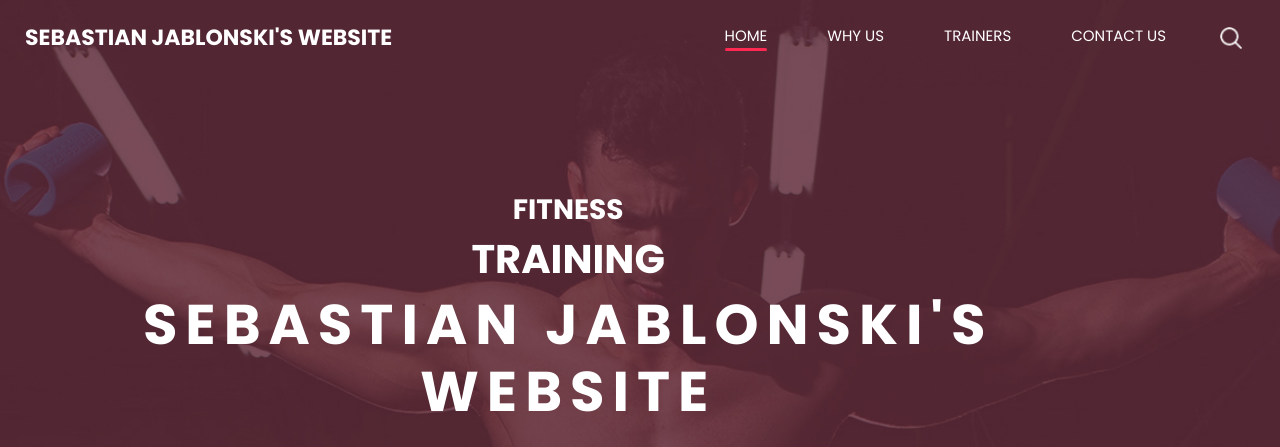
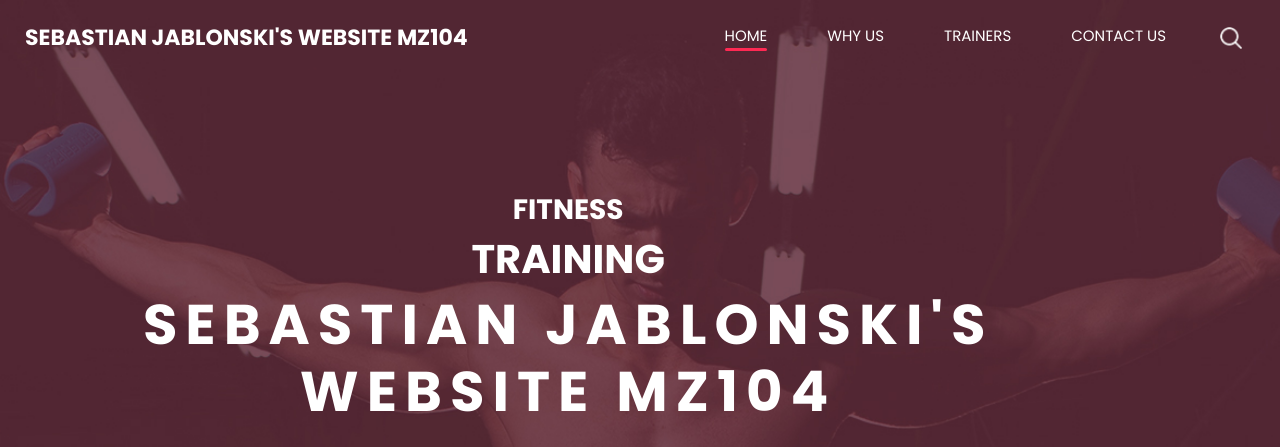
Before and after one commit to Sebastian99j/mywebsite, a plain HTML site: page index.html in a window 1280 px wide. Shown: the top 447 px of the page. Drawn offline with nearby package versions, Linux system fonts and the light colour scheme.

Commit message:
Refactor index.html

```diff
--- a/index.html
+++ b/index.html
@@ -12,7 +12,7 @@
   <meta name="description" content="" />
   <meta name="author" content="" />
 
-  <title>Sebastian Jablonski's Website</title>
+  <title>Sebastian Jablonski's Website MZ104</title>
 
   <!-- slider stylesheet -->
   <link rel="stylesheet" type="text/css" href="https://cdnjs.cloudflare.com/ajax/libs/OwlCarousel2/2.3.4/assets/owl.carousel.min.css" />
@@ -36,7 +36,7 @@
         <nav class="navbar navbar-expand-lg custom_nav-container ">
           <a class="navbar-brand" href="index.html">
             <span>
-              Sebastian Jablonski's Website
+              Sebastian Jablonski's Website MZ104
             </span>
           </a>
           <button class="navbar-toggler" type="button" data-toggle="collapse" data-target="#navbarSupportedContent" aria-controls="navbarSupportedContent" aria-expanded="false" aria-label="Toggle navigation">
@@ -87,7 +87,7 @@
                       Training
                     </h2>
                     <h1>
-                      Sebastian Jablonski's Website
+                      Sebastian Jablonski's Website MZ104
                     </h1>
                     <p>
                       Lorem ipsum dolor sit amet, consectetur adipiscing elit, sed do eiusmod tempor incididunt ut labore et dolore magna aliqua. Ut enim ad minim veniam, quis nostrud exercitation ullamco laboris nisi ut aliquip ex ea commodo consequat. Duis aute irure dolor in reprehenderit in voluptate velit esse .
@@ -114,7 +114,7 @@
                       Training
                     </h2>
                     <h1>
-                      Sebastian Jablonski's Website
+                      Sebastian Jablonski's Website MZ104
                     </h1>
                     <p>
                       Lorem ipsum dolor sit amet, consectetur adipiscing elit, sed do eiusmod tempor incididunt ut labore et dolore magna aliqua. Ut enim ad minim veniam, quis nostrud exercitation ullamco laboris nisi ut aliquip ex ea commodo consequat. Duis aute irure dolor in reprehenderit in voluptate velit esse .
@@ -141,7 +141,7 @@
                       Training
                     </h2>
                     <h1>
-                      Sebastian Jablonski's Website
+                      Sebastian Jablonski's Website MZ104
                     </h1>
                     <p>
                       Lorem ipsum dolor sit amet, consectetur adipiscing elit, sed do eiusmod tempor incididunt ut labore et dolore magna aliqua. Ut enim ad minim veniam, quis nostrud exercitation ullamco laboris nisi ut aliquip ex ea commodo consequat. Duis aute irure dolor in reprehenderit in voluptate velit esse .
@@ -168,7 +168,7 @@
                       Training
                     </h2>
                     <h1>
-                      Sebastian Jablonski's Website
+                      Sebastian Jablonski's Website MZ104
                     </h1>
                     <p>
                       Lorem ipsum dolor sit amet, consectetur adipiscing elit, sed do eiusmod tempor incididunt ut labore et dolore magna aliqua. Ut enim ad minim veniam, quis nostrud exercitation ullamco laboris nisi ut aliquip ex ea commodo consequat. Duis aute irure dolor in reprehenderit in voluptate velit esse .
@@ -195,7 +195,7 @@
                       Training
                     </h2>
                     <h1>
-                      Sebastian Jablonski's Website
+                      Sebastian Jablonski's Website MZ104
                     </h1>
                     <p>
                       Lorem ipsum dolor sit amet, consectetur adipiscing elit, sed do eiusmod tempor incididunt ut labore et dolore magna aliqua. Ut enim ad minim veniam, quis nostrud exercitation ullamco laboris nisi ut aliquip ex ea commodo consequat. Duis aute irure dolor in reprehenderit in voluptate velit esse .
@@ -346,7 +346,7 @@
           <div class="box">
             <div class="name">
               <h5>
-                Sebastian Jablonski
+                Sebastian Jablonski 10588 MZ104
               </h5>
             </div>
             <div class="img-box">
```
